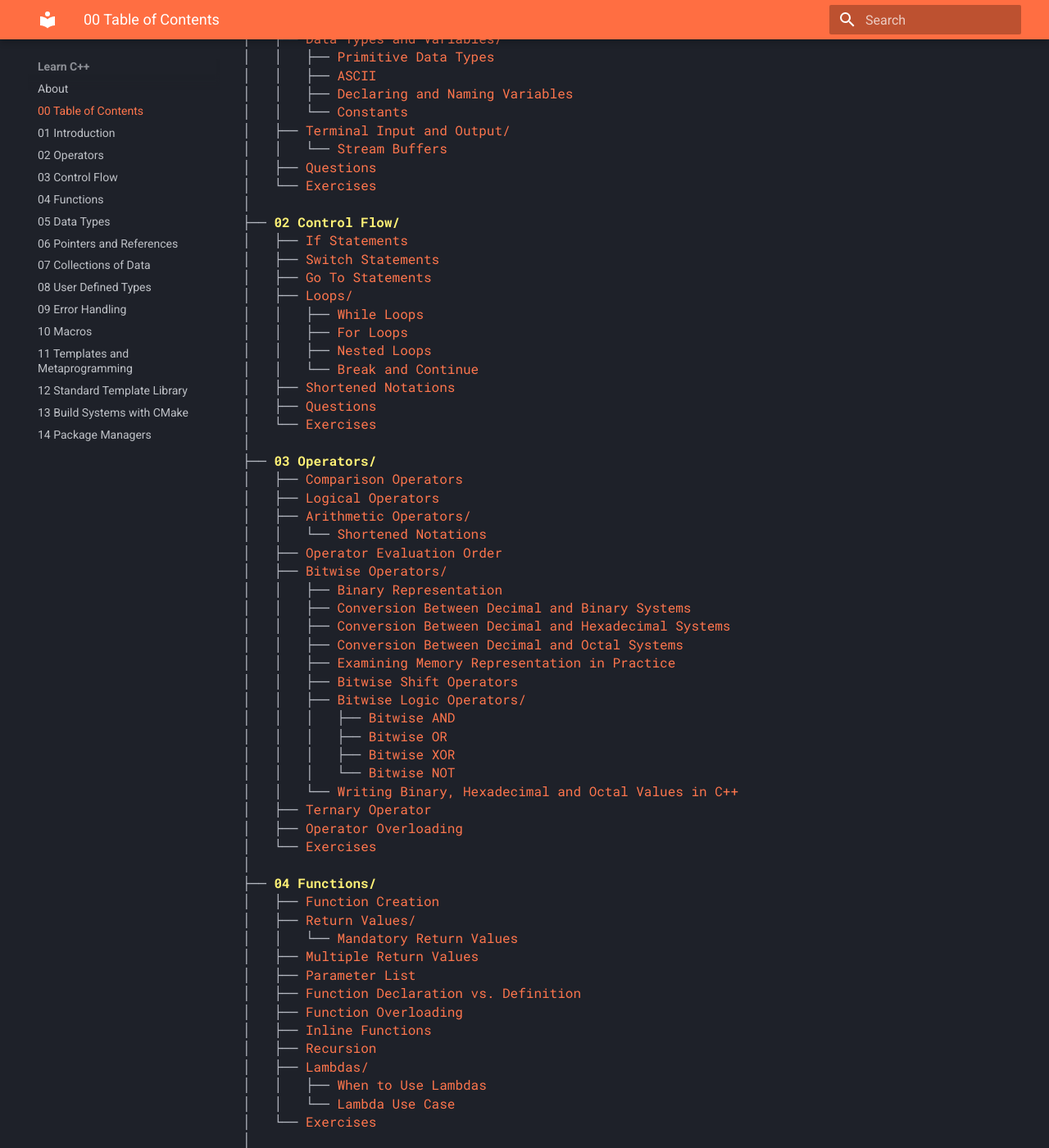
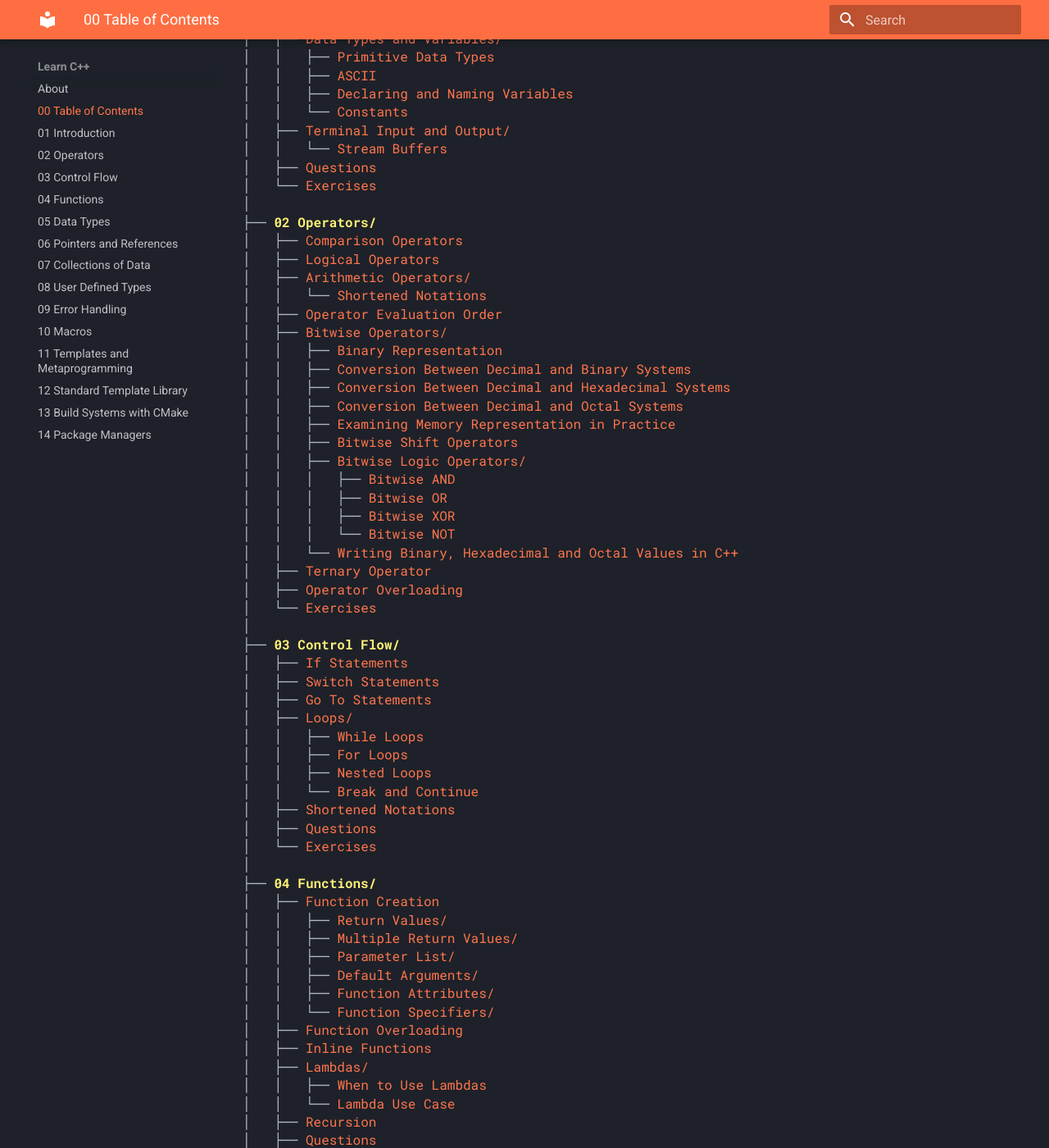
Before and after one commit to CL0001/learn-cplusplus, an MkDocs documentation site: the page built from docs/00 Table of Contents.md, in a window 1280 px wide and 1400 px high, scrolled down 502 px. Shown: the whole window at 82% size. Built offline with MkDocs 1.6.1 and Material for MkDocs 9.7.7, drawn with Linux system fonts in a browser that asks for light colours.

Commit message:
fix: correct table of contents

```diff
--- a/docs/00 Table of Contents.md
+++ b/docs/00 Table of Contents.md
@@ -27,55 +27,57 @@
 │   ├── <a href="/learn-cplusplus/01 Introduction/#questions">Questions</a>
 │   └── <a href="/learn-cplusplus/01 Introduction/#exercises">Exercises</a>
 │
-├── <strong><a href="/learn-cplusplus/02 Control Flow/"><span class="link">02 Control Flow/</span></a></strong>
-│   ├── <a href="/learn-cplusplus/02 Control Flow/#if-statements">If Statements</a>
-│   ├── <a href="/learn-cplusplus/02 Control Flow/#switch-statements">Switch Statements</a>
-│   ├── <a href="/learn-cplusplus/02 Control Flow/#go-to-statements">Go To Statements</a>
-│   ├── <a href="/learn-cplusplus/02 Control Flow/#loops">Loops/</a>
-│   │   ├── <a href="/learn-cplusplus/02 Control Flow/#while-loops">While Loops</a>
-│   │   ├── <a href="/learn-cplusplus/02 Control Flow/#for-loops">For Loops</a>
-│   │   ├── <a href="/learn-cplusplus/02 Control Flow/#nested-loops">Nested Loops</a>
-│   │   └── <a href="/learn-cplusplus/02 Control Flow/#break-and-continue">Break and Continue</a>
-│   ├── <a href="/learn-cplusplus/02 Control Flow/#shortened-notations">Shortened Notations</a>
-│   ├── <a href="/learn-cplusplus/02 Control Flow/#questions">Questions</a>
-│   └── <a href="/learn-cplusplus/02 Control Flow/#exercises">Exercises</a>
+├── <strong><a href="/learn-cplusplus/02 Operators/"><span class="link">02 Operators/</span></a></strong>
+│   ├── <a href="/learn-cplusplus/02 Operators/#comparison-operators">Comparison Operators</a>
+│   ├── <a href="/learn-cplusplus/02 Operators/#logical-operators">Logical Operators</a>
+│   ├── <a href="/learn-cplusplus/02 Operators/#arithmetic-operators">Arithmetic Operators/</a>
+│   │   └── <a href="/learn-cplusplus/02 Operators/#shortened-notations">Shortened Notations</a>
+│   ├── <a href="/learn-cplusplus/02 Operators/#operator-evaluation-order">Operator Evaluation Order</a>
+│   ├── <a href="/learn-cplusplus/02 Operators/#bitwise-operators">Bitwise Operators/</a>
+│   │   ├── <a href="/learn-cplusplus/02 Operators/#binary-representation">Binary Representation</a>
+│   │   ├── <a href="/learn-cplusplus/02 Operators/#conversion-between-decimal-and-binary-systems">Conversion Between Decimal and Binary Systems</a>
+│   │   ├── <a href="/learn-cplusplus/02 Operators/#conversion-between-decimal-and-hexadecimal-systems">Conversion Between Decimal and Hexadecimal Systems</a>
+│   │   ├── <a href="/learn-cplusplus/02 Operators/#conversion-between-decimal-and-octal-systems">Conversion Between Decimal and Octal Systems</a>
+│   │   ├── <a href="/learn-cplusplus/02 Operators/#examining-memory-representation-in-practice">Examining Memory Representation in Practice</a>
+│   │   ├── <a href="/learn-cplusplus/02 Operators/#bitwise-shift-operators">Bitwise Shift Operators</a>
+│   │   ├── <a href="/learn-cplusplus/02 Operators/#bitwise-logic-operators">Bitwise Logic Operators/</a>
+│   │   │   ├── <a href="/learn-cplusplus/02 Operators/#bitwise-and">Bitwise AND</a>
+│   │   │   ├── <a href="/learn-cplusplus/02 Operators/#bitwise-or">Bitwise OR</a>
+│   │   │   ├── <a href="/learn-cplusplus/02 Operators/#bitwise-xor">Bitwise XOR</a>
+│   │   │   └── <a href="/learn-cplusplus/02 Operators/#bitwise-not">Bitwise NOT</a>
+│   │   └── <a href="/learn-cplusplus/02 Operators/#writing-binary-hexadecimal-and-octal-values-in-c">Writing Binary, Hexadecimal and Octal Values in C++</a>
+│   ├── <a href="/learn-cplusplus/02 Operators/#ternary-operator">Ternary Operator</a>
+│   ├── <a href="/learn-cplusplus/02 Operators/#operator-overloading">Operator Overloading</a>
+│   └── <a href="/learn-cplusplus/02 Operators/#exercises">Exercises</a>
 │
-├── <strong><a href="/learn-cplusplus/03 Operators/"><span class="link">03 Operators/</span></a></strong>
-│   ├── <a href="/learn-cplusplus/03 Operators/#comparison-operators">Comparison Operators</a>
-│   ├── <a href="/learn-cplusplus/03 Operators/#logical-operators">Logical Operators</a>
-│   ├── <a href="/learn-cplusplus/03 Operators/#arithmetic-operators">Arithmetic Operators/</a>
-│   │   └── <a href="/learn-cplusplus/03 Operators/#shortened-notations">Shortened Notations</a>
-│   ├── <a href="/learn-cplusplus/03 Operators/#operator-evaluation-order">Operator Evaluation Order</a>
-│   ├── <a href="/learn-cplusplus/03 Operators/#bitwise-operators">Bitwise Operators/</a>
-│   │   ├── <a href="/learn-cplusplus/03 Operators/#binary-representation">Binary Representation</a>
-│   │   ├── <a href="/learn-cplusplus/03 Operators/#conversion-between-decimal-and-binary-systems">Conversion Between Decimal and Binary Systems</a>
-│   │   ├── <a href="/learn-cplusplus/03 Operators/#conversion-between-decimal-and-hexadecimal-systems">Conversion Between Decimal and Hexadecimal Systems</a>
-│   │   ├── <a href="/learn-cplusplus/03 Operators/#conversion-between-decimal-and-octal-systems">Conversion Between Decimal and Octal Systems</a>
-│   │   ├── <a href="/learn-cplusplus/03 Operators/#examining-memory-representation-in-practice">Examining Memory Representation in Practice</a>
-│   │   ├── <a href="/learn-cplusplus/03 Operators/#bitwise-shift-operators">Bitwise Shift Operators</a>
-│   │   ├── <a href="/learn-cplusplus/03 Operators/#bitwise-logic-operators">Bitwise Logic Operators/</a>
-│   │   │   ├── <a href="/learn-cplusplus/03 Operators/#bitwise-and">Bitwise AND</a>
-│   │   │   ├── <a href="/learn-cplusplus/03 Operators/#bitwise-or">Bitwise OR</a>
-│   │   │   ├── <a href="/learn-cplusplus/03 Operators/#bitwise-xor">Bitwise XOR</a>
-│   │   │   └── <a href="/learn-cplusplus/03 Operators/#bitwise-not">Bitwise NOT</a>
-│   │   └── <a href="/learn-cplusplus/03 Operators/#writing-binary-hexadecimal-and-octal-values-in-c">Writing Binary, Hexadecimal and Octal Values in C++</a>
-│   ├── <a href="/learn-cplusplus/03 Operators/#ternary-operator">Ternary Operator</a>
-│   ├── <a href="/learn-cplusplus/03 Operators/#operator-overloading">Operator Overloading</a>
-│   └── <a href="/learn-cplusplus/03 Operators/#exercises">Exercises</a>
+├── <strong><a href="/learn-cplusplus/03 Control Flow/"><span class="link">03 Control Flow/</span></a></strong>
+│   ├── <a href="/learn-cplusplus/03 Control Flow/#if-statements">If Statements</a>
+│   ├── <a href="/learn-cplusplus/03 Control Flow/#switch-statements">Switch Statements</a>
+│   ├── <a href="/learn-cplusplus/03 Control Flow/#go-to-statements">Go To Statements</a>
+│   ├── <a href="/learn-cplusplus/03 Control Flow/#loops">Loops/</a>
+│   │   ├── <a href="/learn-cplusplus/03 Control Flow/#while-loops">While Loops</a>
+│   │   ├── <a href="/learn-cplusplus/03 Control Flow/#for-loops">For Loops</a>
+│   │   ├── <a href="/learn-cplusplus/03 Control Flow/#nested-loops">Nested Loops</a>
+│   │   └── <a href="/learn-cplusplus/03 Control Flow/#break-and-continue">Break and Continue</a>
+│   ├── <a href="/learn-cplusplus/03 Control Flow/#shortened-notations">Shortened Notations</a>
+│   ├── <a href="/learn-cplusplus/03 Control Flow/#questions">Questions</a>
+│   └── <a href="/learn-cplusplus/03 Control Flow/#exercises">Exercises</a>
 │
 ├── <strong><a href="/learn-cplusplus/04 Functions/"><span class="link">04 Functions/</span></a></strong>
 │   ├── <a href="/learn-cplusplus/04 Functions/#function-creation">Function Creation</a>
-│   ├── <a href="/learn-cplusplus/04 Functions/#return-values">Return Values/</a>
-│   │   └── <a href="/learn-cplusplus/04 Functions/#mandatory-return-values">Mandatory Return Values</a>
-│   ├── <a href="/learn-cplusplus/04 Functions/#multiple-return-values">Multiple Return Values</a>
-│   ├── <a href="/learn-cplusplus/04 Functions/#parameter-list">Parameter List</a>
-│   ├── <a href="/learn-cplusplus/04 Functions/#function-declaration-vs-definition">Function Declaration vs. Definition</a>
+│   │   ├── <a href="/learn-cplusplus/04 Functions/#return-values">Return Values/</a>
+│   │   ├── <a href="/learn-cplusplus/04 Functions/#multiple-return-values">Multiple Return Values/</a>
+│   │   ├── <a href="/learn-cplusplus/04 Functions/#parameter-list">Parameter List/</a>
+│   │   ├── <a href="/learn-cplusplus/04 Functions/#default-arguments">Default Arguments/</a>
+│   │   ├── <a href="/learn-cplusplus/04 Functions/#function-attributes">Function Attributes/</a>
+│   │   └── <a href="/learn-cplusplus/04 Functions/#function-specifiers">Function Specifiers/</a>
 │   ├── <a href="/learn-cplusplus/04 Functions/#function-overloading">Function Overloading</a>
 │   ├── <a href="/learn-cplusplus/04 Functions/#inline-functions">Inline Functions</a>
-│   ├── <a href="/learn-cplusplus/04 Functions/#recursion">Recursion</a>
 │   ├── <a href="/learn-cplusplus/04 Functions/#lambdas">Lambdas/</a>
 │   │   ├── <a href="/learn-cplusplus/04 Functions/#when-to-use-lambdas">When to Use Lambdas</a>
 │   │   └── <a href="/learn-cplusplus/04 Functions/#lambda-use-case">Lambda Use Case</a>
+│   ├── <a href="/learn-cplusplus/04 Functions/#recursion">Recursion</a>
+│   ├── <a href="/learn-cplusplus/04 Functions/#questions">Questions</a>
 │   └── <a href="/learn-cplusplus/04 Functions/#exercises">Exercises</a>
 │
 ├── <strong><a href="/learn-cplusplus/05 Data Types/"><span class="link">05 Data Types/</span></a></strong>
```
Also changed, not shown: docs/02 Operators.md (+1 -1 lines), docs/03 Control Flow.md (+1 -1 lines).
